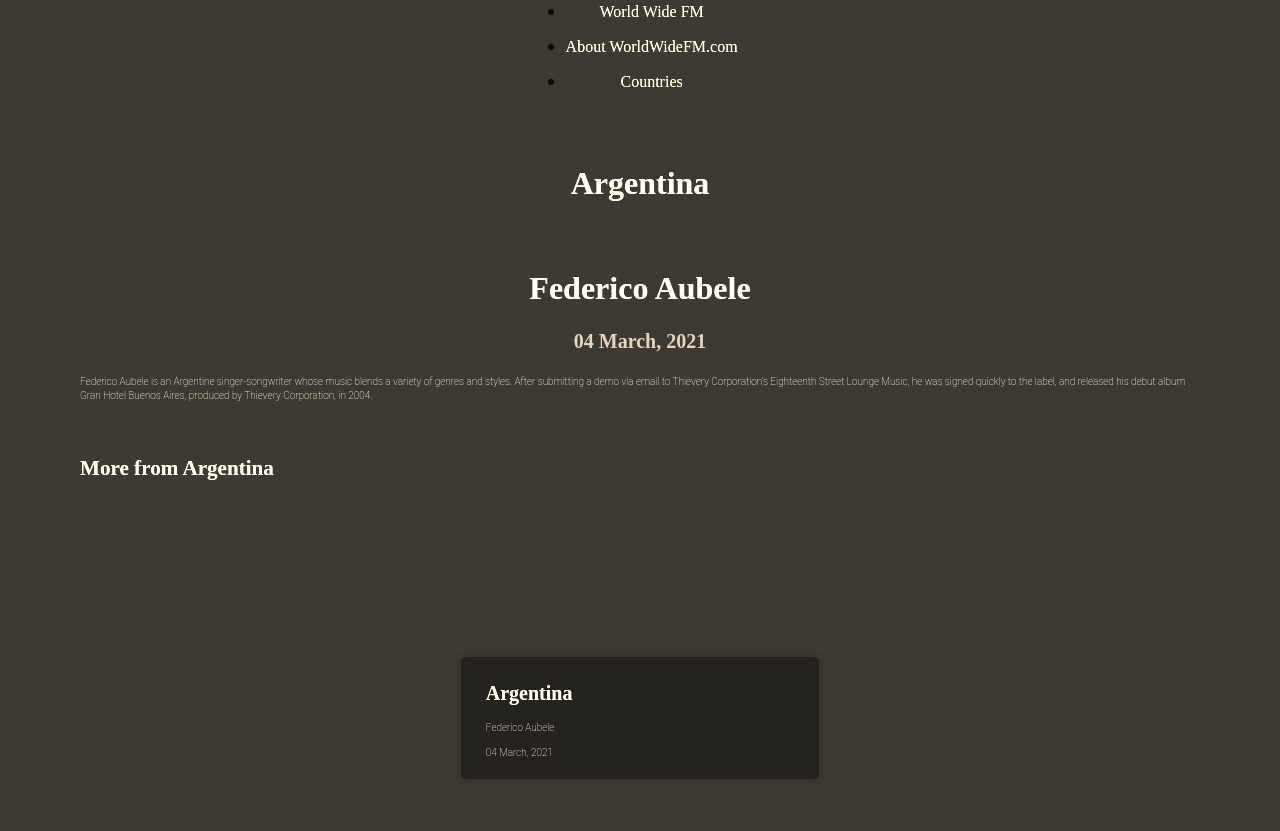
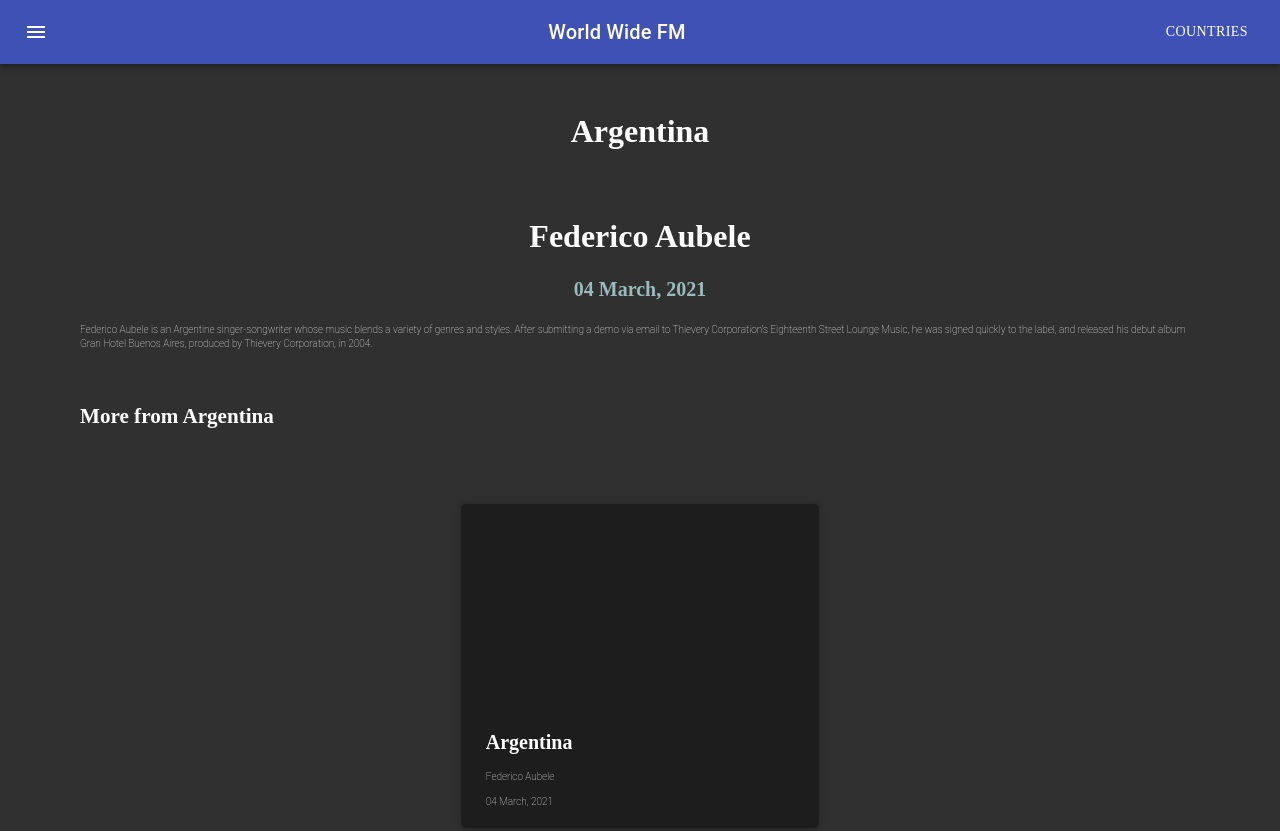
Before and after one commit to manueljbgil/worldSongs, a Gatsby site: page /Argentina/ in a window 1280 px wide. Shown: the top 831 px of the page. Built offline with nearby package versions, Linux system fonts and the light colour scheme; Gatsby itself is replaced by a stand-in of ours; some packages are replaced by stand-ins of ours.

Commit message:
transition to material ui

```diff
--- a/package.json
+++ b/package.json
@@ -22,6 +22,7 @@
     "@fontsource/roboto": "^4.5.7",
     "@fontsource/saira-condensed": "^4.5.8",
     "@material-ui/core": "^4.12.4",
+    "@material-ui/icons": "^4.11.3",
     "@react-hook/mouse-position": "^4.1.3",
     "@react-icons/all-files": "^4.1.0",
     "d3": "^6.7.0",
--- a/src/components/postcard.js
+++ b/src/components/postcard.js
@@ -13,6 +13,15 @@
         height: '225',
         width: '100%',
     } */
+
+    const opts = {
+        height: '200',
+        width: '403',
+        playerVars: {
+          // https://developers.google.com/youtube/player_parameters
+          autoplay: 1,
+        },
+      };
 
     // it runs after every render of the component
     useEffect(() => {
@@ -45,7 +54,7 @@
     return (
         <div className={postcardStyles.cardWrapper}>
             <div ref={iframeRef} >
-                <YouTube videoId={props.id} containerClassName={postcardStyles.videoWrapper} onPlay={_onPlay} onReady={_onReady} />
+                <YouTube videoId={props.id} className={postcardStyles.videoWrapper}  opts={opts} onPlay={_onPlay} onReady={_onReady} />
                 {/*<div dangerouslySetInnerHTML={{ __html: props.html }} className={postcardStyles.videoWrapper} />*/}
             </div>
             <Link to={props.url}>
--- a/src/styles/global.css
+++ b/src/styles/global.css
@@ -1,7 +1,6 @@
 html, body{
     background-color: #303030;
     height: 100%;
-    filter: grayscale(1) sepia(0.45);
 }
 
 .top-banner{
--- a/src/templates/header.js
+++ b/src/templates/header.js
@@ -1,5 +1,12 @@
 import React from "react"
 import { Link } from "gatsby"
+import { makeStyles } from '@material-ui/core/styles';
+import AppBar from '@material-ui/core/AppBar'
+import Toolbar from '@material-ui/core/Toolbar';
+import Typography from '@material-ui/core/Typography';
+import Button from '@material-ui/core/Button';
+import IconButton from '@material-ui/core/IconButton';
+import MenuIcon from '@material-ui/icons/Menu';
 import { useStaticQuery, graphql } from "gatsby"
 
 const ListLink = props => (
@@ -8,7 +15,21 @@
     </li>
 )
 
+
+const useStyles = makeStyles((theme) => ({
+    root: {
+      flexGrow: 1,
+    },
+    menuButton: {
+      marginRight: theme.spacing(2),
+    },
+    title: {
+      flexGrow: 1,
+    },
+  }));
+
 export default function Header({ children }) {
+
     const data = useStaticQuery(
         graphql`
             query {
@@ -20,13 +41,28 @@
             }
         `
     )
+    const classes = useStyles();
+
+
+
     return (
-        <header>
-            <ul>
-                <ListLink  to="/">World Wide FM</ListLink>
-                <ListLink to="/about/">About {data.site.siteMetadata.title}</ListLink>
-                <ListLink to="/my-files/">Countries</ListLink>
-            </ul>
-        </header>
+        /*         <header>
+                    <ul>
+                        <ListLink  to="/">World Wide FM</ListLink>
+                        <ListLink to="/about/">About {data.site.siteMetadata.title}</ListLink>
+                        <ListLink to="/my-files/">Countries</ListLink>
+                    </ul>
+                </header>  */
+        <AppBar position="sticky" color="primary">
+            <Toolbar>
+                <IconButton edge="start" className={classes.menuButton}  color="inherit" aria-label="menu">
+                    <MenuIcon />
+                </IconButton>
+                <Typography variant="h6" className={classes.title} >
+                    World Wide FM
+                </Typography>
+                <Button color="inherit">Countries</Button>
+            </Toolbar>
+        </AppBar>
     )
 }
```
Also changed, not shown: 1 other file.
